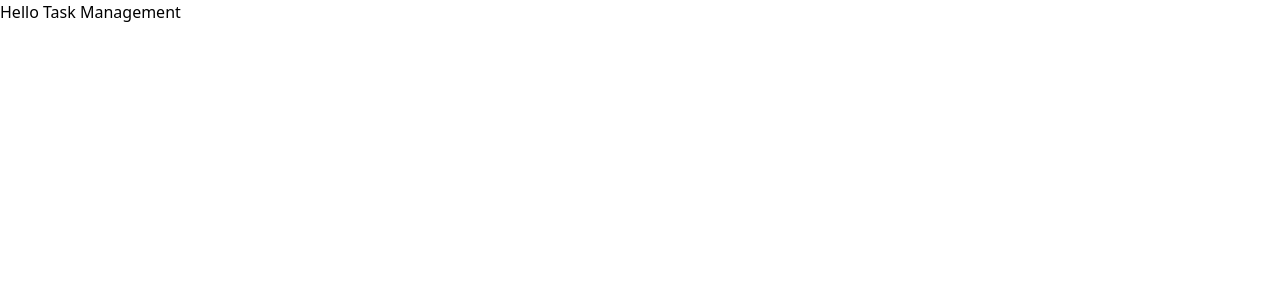
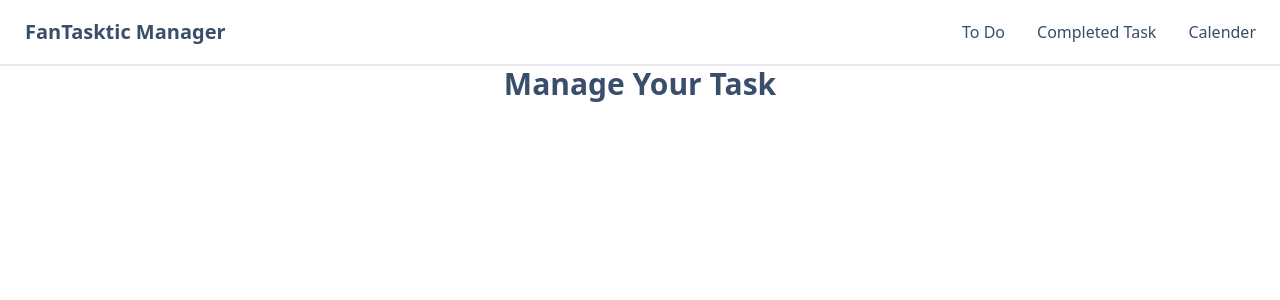
Before and after one commit to AveyBD/task-management-react, a React (Create React App) app: page / in a window 1280 px wide. Shown: the top 300 px of the page. Built offline with nearby package versions, Linux system fonts and the light colour scheme.

Commit message:
Added Nav and Homepage

```diff
--- a/package.json
+++ b/package.json
@@ -10,6 +10,7 @@
     "@testing-library/jest-dom": "^5.16.4",
     "@testing-library/react": "^13.3.0",
     "@testing-library/user-event": "^13.5.0",
+    "daisyui": "^2.17.0",
     "react": "^18.2.0",
     "react-dom": "^18.2.0",
     "react-router-dom": "^6.3.0",
--- a/src/App.js
+++ b/src/App.js
@@ -1,7 +1,14 @@
+import { Route, Routes } from "react-router-dom";
+import Nav from "./Components/Shared/Nav";
+import Home from "./Pages/Home";
+
 function App() {
   return (
     <div>
-      <h2>Hello Task Management</h2>
+      <Nav></Nav>
+      <Routes>
+        <Route path="/" element={<Home />} />
+      </Routes>
     </div>
   );
 }
--- /dev/null
+++ b/src/Components/Shared/Nav.jsx
@@ -0,0 +1,26 @@
+import React from "react";
+
+const Nav = () => {
+  return (
+    <div className="navbar bg-base-100 border-b-2">
+      <div className="flex-1">
+        <a className="btn btn-ghost normal-case text-xl">FanTasktic Manager</a>
+      </div>
+      <div className="flex-none">
+        <ul className="menu menu-horizontal p-0">
+          <li>
+            <a>To Do</a>
+          </li>
+          <li>
+            <a>Completed Task</a>
+          </li>
+          <li>
+            <a>Calender</a>
+          </li>
+        </ul>
+      </div>
+    </div>
+  );
+};
+
+export default Nav;
--- /dev/null
+++ b/src/Pages/Home.jsx
@@ -0,0 +1,11 @@
+import React from 'react';
+
+const Home = () => {
+    return (
+        <div>
+            <h2 className='text-center text-3xl font-bold'>Manage Your Task</h2>
+        </div>
+    );
+};
+
+export default Home;
--- a/tailwind.config.js
+++ b/tailwind.config.js
@@ -4,5 +4,8 @@ module.exports = {
   theme: {
     extend: {},
   },
-  plugins: [],
+  daisyui: {
+    themes: ["winter", "dark", "cmyk"],
+  },
+  plugins: [require("daisyui")],
 };
```
Also changed, not shown: 1 other file (tests, documents, lock files or other folders).
